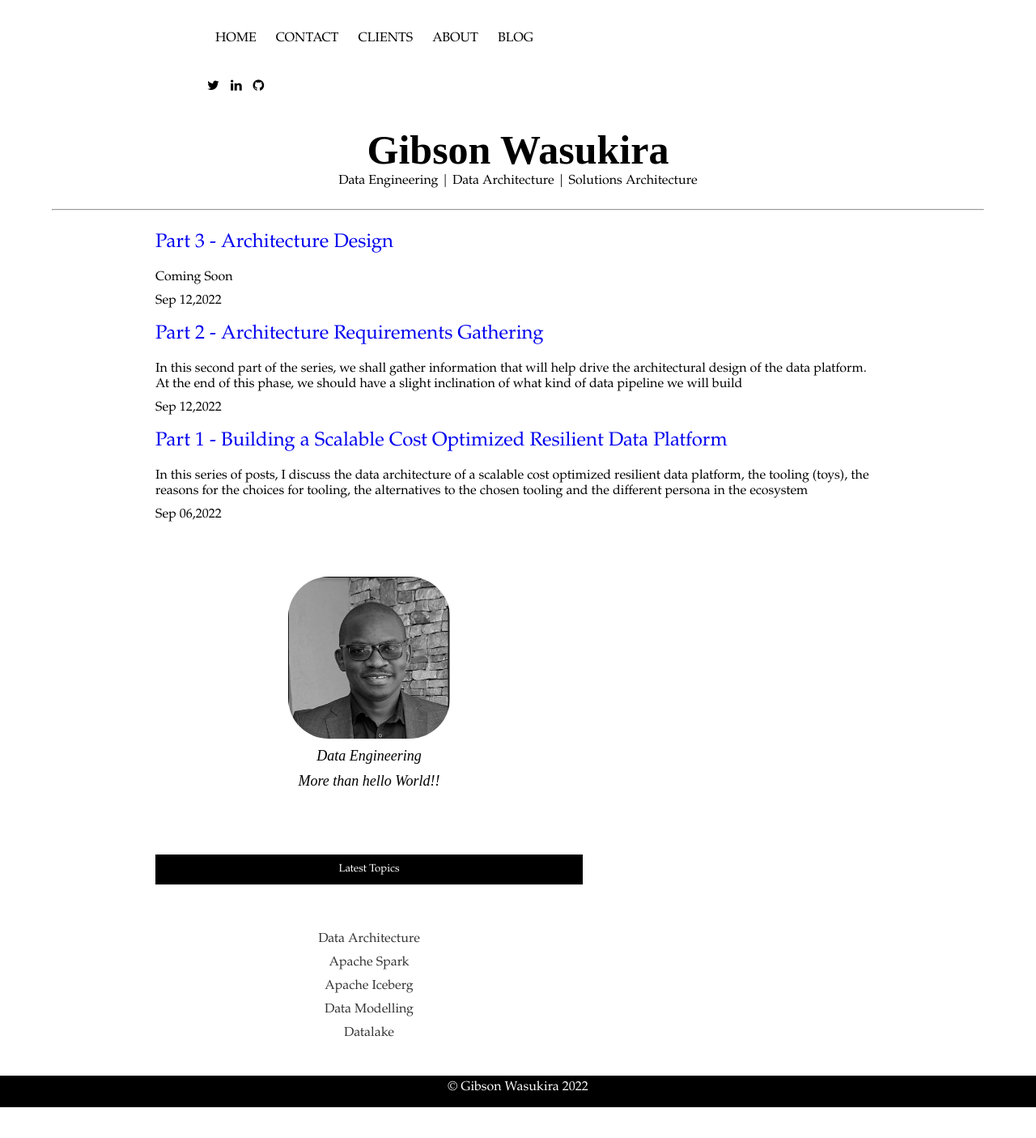
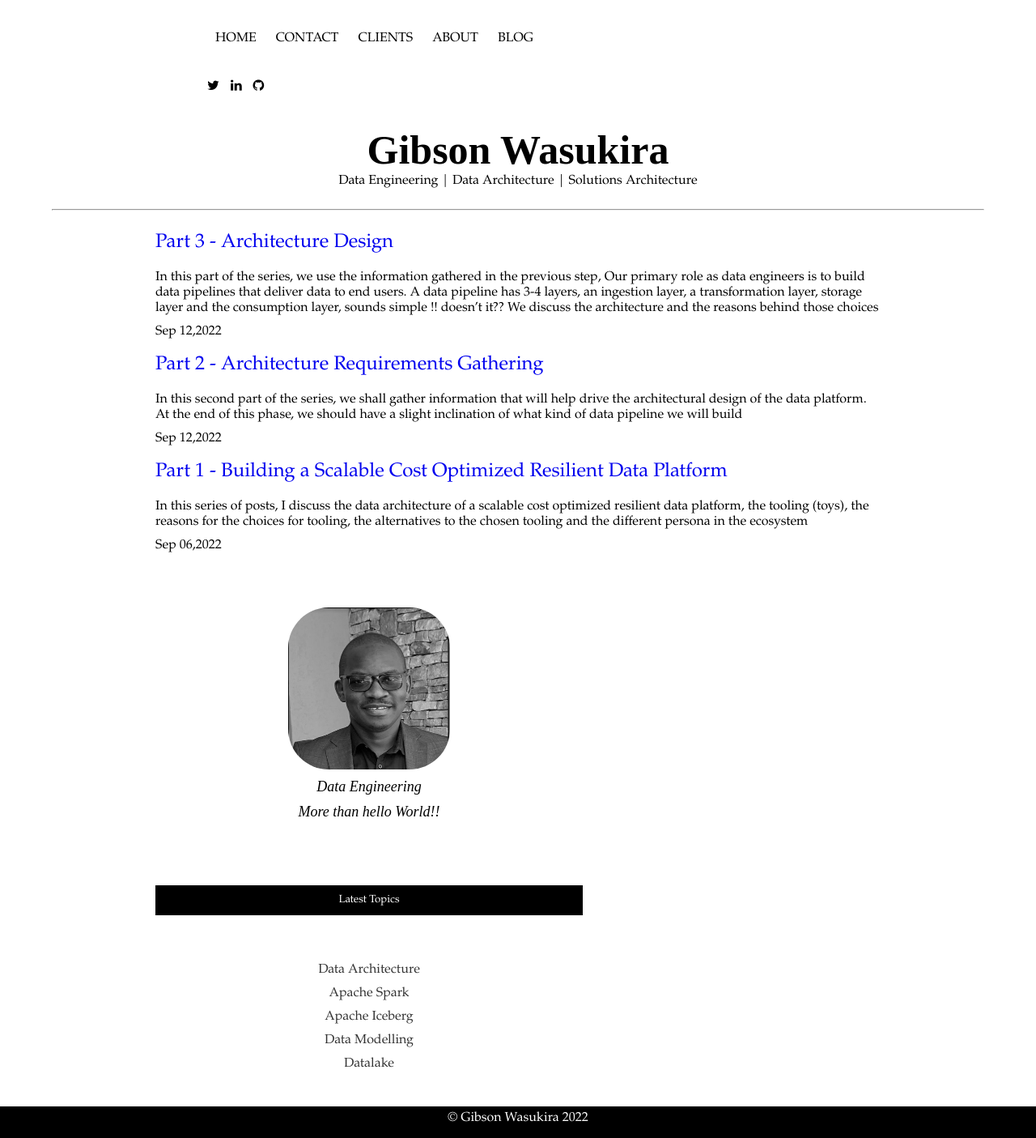
Before and after one commit to gwasky/gwasky.github.io, a Jekyll site: the page built from index.markdown, in a window 1280 px wide. Shown: the whole page at 81% size. Built offline with Jekyll 4.4.1, drawn with Linux system fonts in a browser that asks for light colours; before the commit the page ends 1367 px from its top, so only the background shows below that.

```diff
--- a/_posts/2022-09-12-series-1-part-3-architecture-design.html
+++ b/_posts/2022-09-12-series-1-part-3-architecture-design.html
@@ -4,7 +4,7 @@ title:  "Part 3 - Architecture Design"
 date:   2022-09-12 08:27:05 +0300
 categories: ["Data Architecture","Data Platform"]
 description : Architecture Design
-excerpt : Coming Soon
+excerpt : In this part of the series, we use the information gathered in the previous step, Our primary role as data engineers is to build data pipelines that deliver data to end users. A data pipeline has 3-4 layers, an ingestion layer,  a transformation layer, storage layer and the consumption layer, sounds simple !! doesn’t it?? We discuss the architecture and the reasons behind those choices
 permalink: architecture-design-series-1-part-3.html
 is_series: true
 is_pinned: true
```
